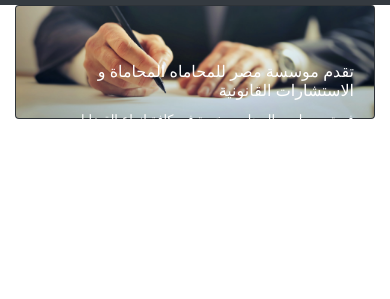
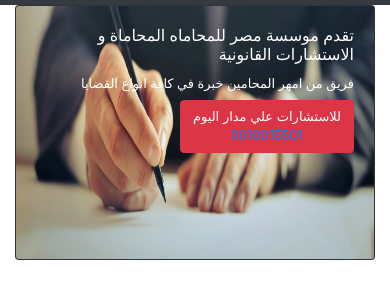
Before and after one commit to mostafamohamedmostafa/Law-Firm-colorlib-2, a plain HTML site: page index.html in a window 390 px wide. Shown: the part 51-350 px from the top of the page. Drawn offline with nearby package versions, Linux system fonts and the light colour scheme.

Commit message:
update intro

```diff
--- a/index.html
+++ b/index.html
@@ -60,6 +60,11 @@
             <div class="card-img-overlay">
               <h2 class="card-title">تقدم موسسة مصر للمحاماه  المحاماة و الاستشارات القانونية</h2>
               <h4 class="card-text">فريق من امهر المحامين خبرة في كافة انواع القضايا </h4>
+              <button class="btn btn-danger">
+                  للاستشارات علي مدار اليوم
+                  <br>
+
+                <a href="tellto:">0010015501</a></button>
             </div>
           </div>
     </div>
--- a/styles/index.css
+++ b/styles/index.css
@@ -57,7 +57,22 @@ body {
   text-align: right;
 }
 
+.intro-section button{
+  font-size: large;
+  width: 500px;
+  height: 100px;
+}
+
 @media only screen and (max-width: 768px) {
+
+  .intro-section img{
+    height: 30vh;
+    width: max-content;
+  }
+  .intro-section .card-img-overlay {
+    margin-top: 0;
+    text-align: right;
+  }
   .intro-section .card-img-overlay h2 {
     font-size: medium;
   }
@@ -65,6 +80,13 @@ body {
   .intro-section .card-img-overlay h4 {
     font-size: small;
   }
+
+  .intro-section button{
+    font-size: small;
+    width: auto;
+    height: auto;
+
+  }
 }
 
 /*<!--End intro Section-->*/
```
